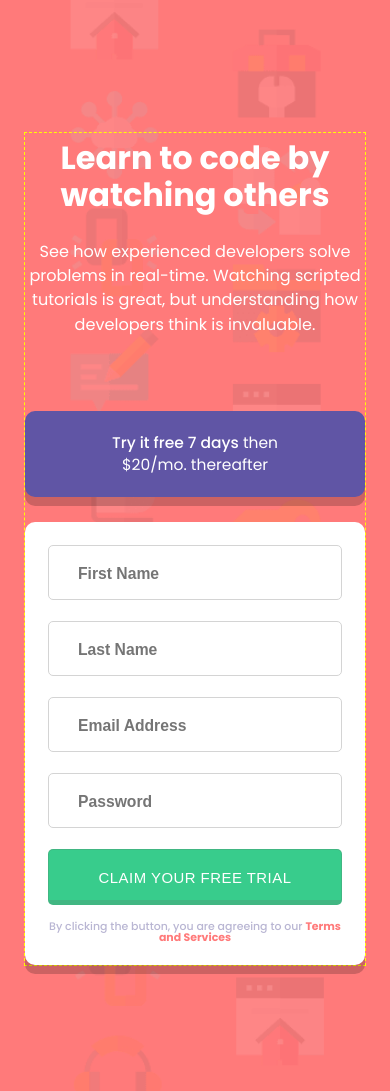
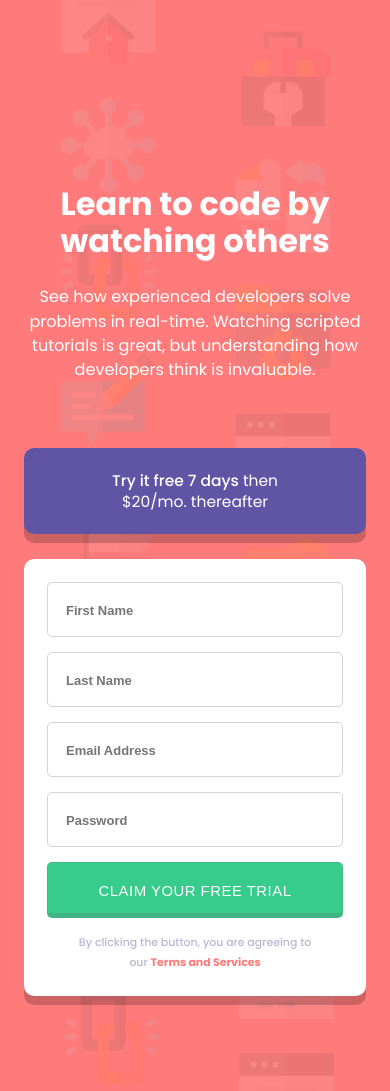
Before and after one commit to feliceNicolasBarcellona/intro-component-with-signup-form-master, a plain HTML site: page index.html in a window 390 px wide. Shown: the top 1091 px of the page. Drawn offline with Linux system fonts and the light colour scheme.

Commit message:
mobile complete

```diff
--- a/index.html
+++ b/index.html
@@ -48,7 +48,7 @@
             <p class="message-error" ></p>
           </div>
           <button class="btn" type="submit">Claim your free trial</button>
-          <p class="conditions">By clicking the button, you are agreeing to our <a class="terms" href="#">Terms and Services</a></p>
+          <p class="conditions">By clicking the button, you are agreeing to <br> our <a class="terms" href="#">Terms and Services</a></p>
         </form>
       </div>
     </div>
--- a/style-desktop.css
+++ b/style-desktop.css
@@ -99,7 +99,7 @@ br {
   border-radius: 0.625rem;
   margin-top: 1.5625rem;
   box-shadow: 0px 9px 0px  hsla(0, 0%, 0%, 0.2);
-  padding: 40px 40px 44px;
+  padding: 2.5rem 2.5rem 2.75rem;
 }
 
 input {
@@ -108,14 +108,14 @@ input {
   border: 1px solid hsl(0, 0%, 83%);
   font-weight: 600;
   position: relative;
-  padding: 17px 1.8125rem;
+  padding: 1.0625rem 1.8125rem;
   color: var(--dark-blue);
   font-size: 1.0125rem;
 }
 
 input::placeholder {
   position: absolute;
-  top: 19px;
+  top: 1.1875rem;
   font-size: 0.9812rem;
 }
 
--- a/style-mobile.css
+++ b/style-mobile.css
@@ -1,37 +1,34 @@
 @media only screen and (max-width: 480px){
   main {
     background-image: url("images/bg-intro-mobile.png");
-    max-width: 480px;
-    padding: 0 24px;
-    height: 130vh;
+    max-width: 30rem;
+    padding: 0 1.5rem;
+    height: 140vh;
   }
 
   .container {
     width: 100%;
-    border: 1px dashed yellow;
     height: auto;
     flex-direction: column;
   }
 
   .left {
     width: 100%;
-    height: 212px;
     text-align: center;
   }
 
   .title {
-    font-size: 32px;
-    margin: 0 0 26px 0;
+    font-size: 2rem;
+    margin: 0 0 1.625rem 0;
   }
 
   .description {
-    font-size: 16.1px;
+    font-size: 1.0063rem;
   }
 
   .right {
     width: 100%;
-    height: 554px;
-    margin-top: 66px;
+    margin-top: 4.125rem;
   }
 
   .text-banner {
@@ -44,9 +41,28 @@
   }
 
   .form {
-    height: 443px;
-    padding: 23px;
+    padding: 1.4375rem;
   }
 
+  .input-container {
+    margin-bottom: 0.9375rem;
+  }
+
+  input {
+    padding: 1.0625rem 1.125rem;
+  }
+
+  input::placeholder {
+    position: static;
+    font-size: 0.8125rem;
+  }
+
+  .btn {
+    margin-bottom: 0.9375rem;
+  }
+
+  .conditions {
+    line-height: 1.8em;
+  }
 
 }
```
